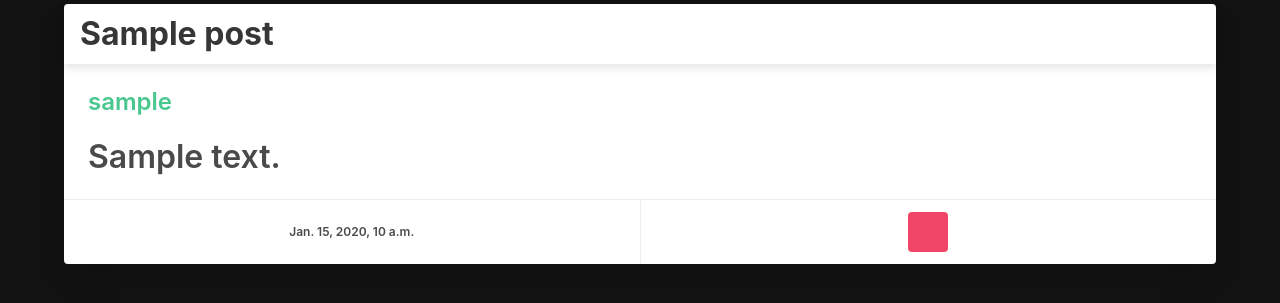
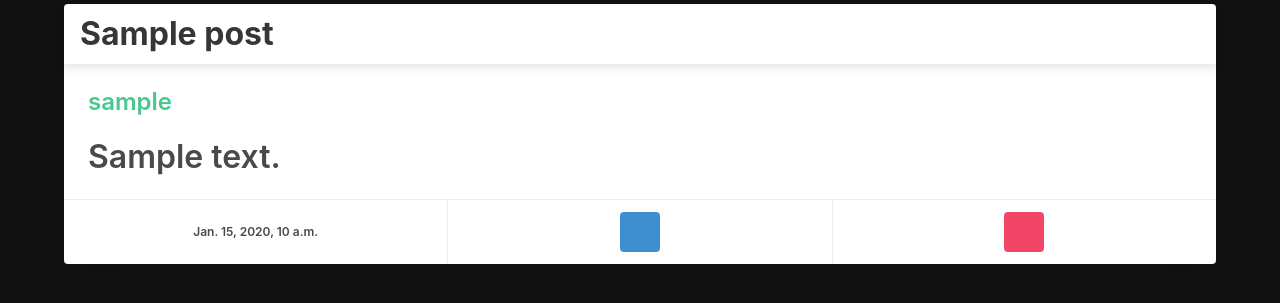
Before and after one commit to mdechavez5/dance_app, a Django app: page / in a window 1280 px wide. Shown: the part 148-451 px from the top of the page. Run offline with Django 4.2, Linux system fonts and the light colour scheme; tables that the repository leaves empty hold one stand-in row (values such as "Sample post").

Commit message:
Added Post update method

```diff
--- a/main_app/templates/home.html
+++ b/main_app/templates/home.html
@@ -46,6 +46,13 @@
                 <div class="card-footer">
                     <p class="card-footer-item">{{ post.date_posted }}</p>
                     <div class="card-footer-item">
+                        <a href="{% url 'post_update' post.pk %}" class="button is-info">
+                            <span class="icon">
+                                <i class="fas fa-edit"></i>
+                            </span>
+                        </a>
+                    </div>
+                    <div class="card-footer-item">
                         <a href="{% url 'post_delete' post.pk %}" class="button is-danger">
                             <span class="icon">
                                 <i class="fas fa-trash-alt"></i>
--- a/main_app/urls.py
+++ b/main_app/urls.py
@@ -7,6 +7,7 @@ urlpatterns = [
     path('dancers/', views.DancerList.as_view(), name="dancer_list"),
     path('posts/new/', views.PostCreate.as_view(), name="post_create"),
     path('posts/<int:pk>/',views.PostDetail.as_view(), name="post_detail"),
+    path('posts/<int:pk>/update',views.PostUpdate.as_view(), name="post_update"),
     path('posts/<int:pk>/delete/',views.PostDelete.as_view(), name="post_delete"),
     path('accounts/signup/', views.Signup.as_view(), name="signup"),
     path('profile/', views.Profile.as_view(), name="profile"),
--- a/main_app/views.py
+++ b/main_app/views.py
@@ -5,6 +5,7 @@ from .models import Profile, Post
 from django.views.generic.base import TemplateView
 from django.views.generic import DetailView
 from django.views.generic.edit import CreateView, UpdateView, DeleteView
+from django.urls import reverse
 from django.contrib.auth.forms import UserCreationForm
 from .forms import UserRegisterForm, UserUpdateForm, ProfileUpdateForm
 from django.contrib.auth import login
@@ -61,6 +62,13 @@ class PostDetail(DetailView):
         # context["playlists"] = Playlist.objects.all()
         return context
 
+class PostUpdate(UpdateView):
+    model = Post
+    fields = ['title', 'content']
+    template_name = "post_update.html"
+    def get_success_url(self):
+        return reverse('post_detail', kwargs={'pk': self.object.pk})
+
 class PostDelete(DeleteView):
     model = Post
     template_name = "post_delete.html"
```
Also changed, not shown: main_app/templates/post_update.html (added, +11 -0 lines).
